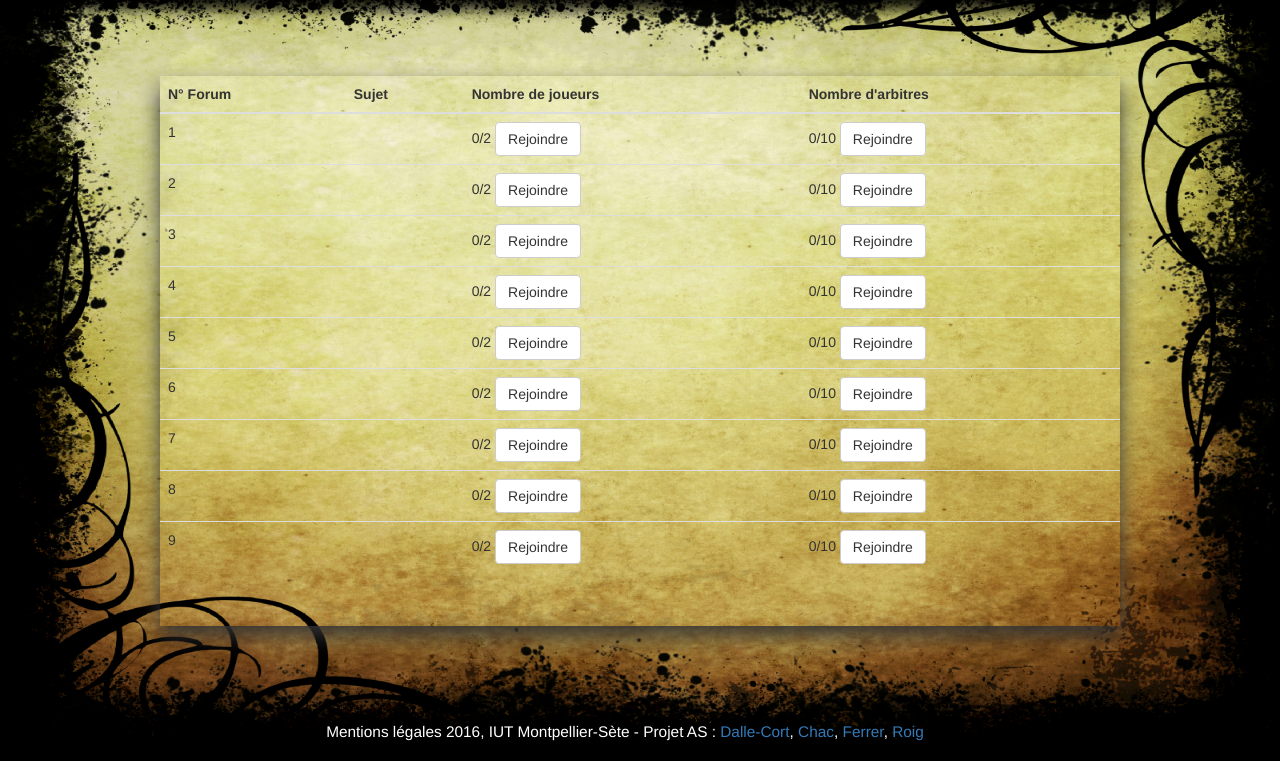
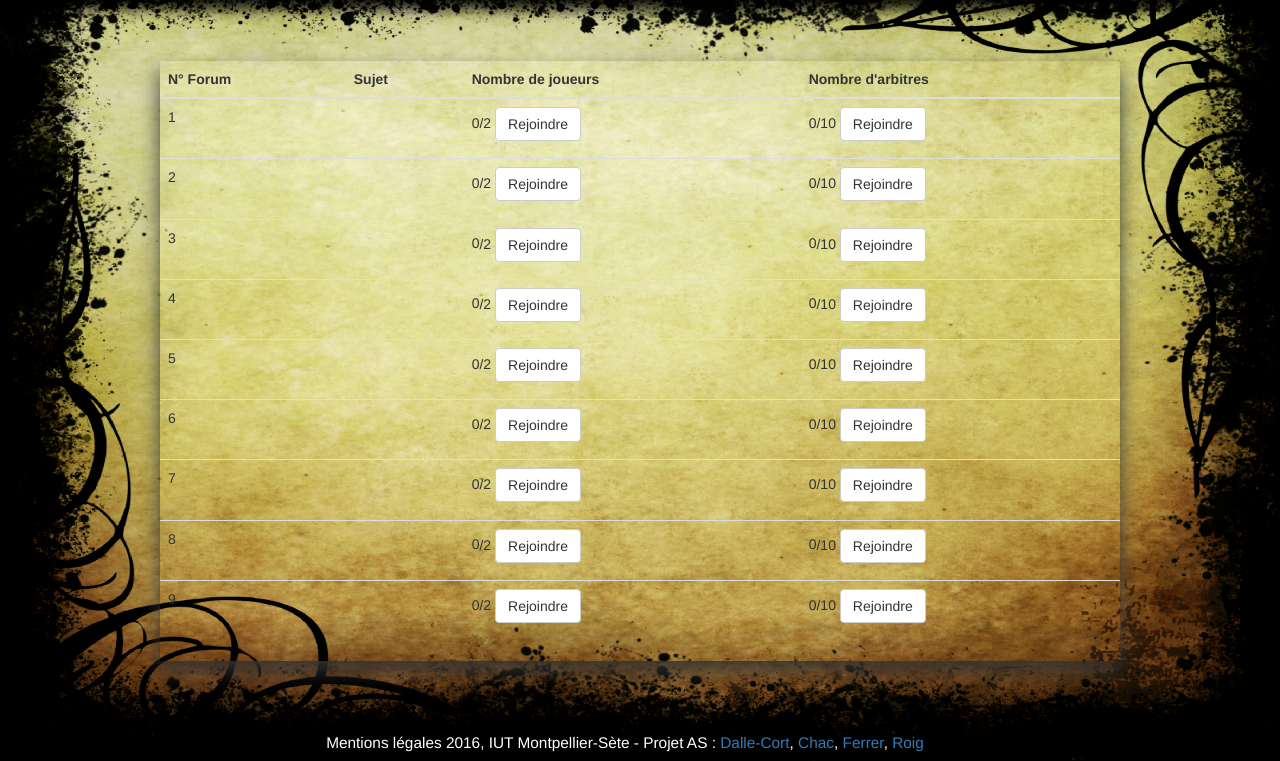
Before and after one commit to Clm-Roig/socrastination, a PHP site: page /liste_forums.php in a window 1280 px wide. Shown: the part 50-811 px from the top of the page. Run offline with PHP 8.4, Linux system fonts and the light colour scheme; data that the repository does not hold is empty; some libraries are stand-ins or nearby versions.

Commit message:
modifs css légères

```diff
--- a/site_web/css/style.css
+++ b/site_web/css/style.css
@@ -34,11 +34,11 @@ body {
 
 #corps {
 	margin : auto;
-	margin-top : 75px;
+	margin-top : 60px;
 	margin-bottom : 100px;
 	box-shadow : 0 10px 20px;
 	width : 75%;
-	height : 550px;
+	height : 600px;
 	opacity : 1;
 	overflow : auto;
 }
@@ -204,12 +204,14 @@ img.case{
 /* ---- Liste Forums ---- */
 
 #liste_forums {
-
+	height : 100%;
 }
 
 .table-responsive {
+	height : 96.5%;
+}
 
-}
+
 
 form.forum{
 	margin : 0;
--- a/site_web/vues/v_liste_forums.html
+++ b/site_web/vues/v_liste_forums.html
@@ -58,7 +58,6 @@
 		<!-- ============ -->
 
 		<div class="container" id="corps">
-
 			<div class="row" id="liste_forums">
 
 				<table class="table table-hover table-responsive">
@@ -207,10 +206,7 @@
 					</tbody>
 				</table>
 
-				<div class="alerte"></div>
-
 			</div>
-
 		</div><!-- Ferme le bloc du milieu -->
 
 		<!-- FOOTER -->
```
Lines whose indentation alone changed are shown as unchanged.
